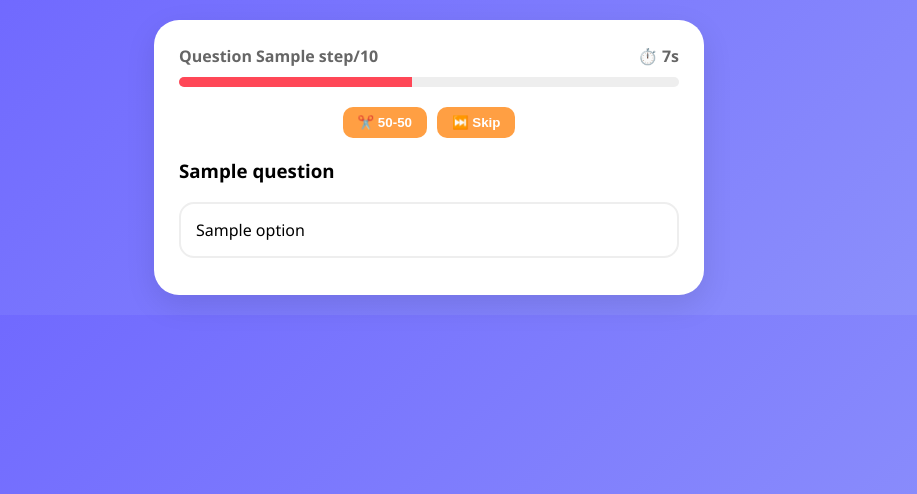
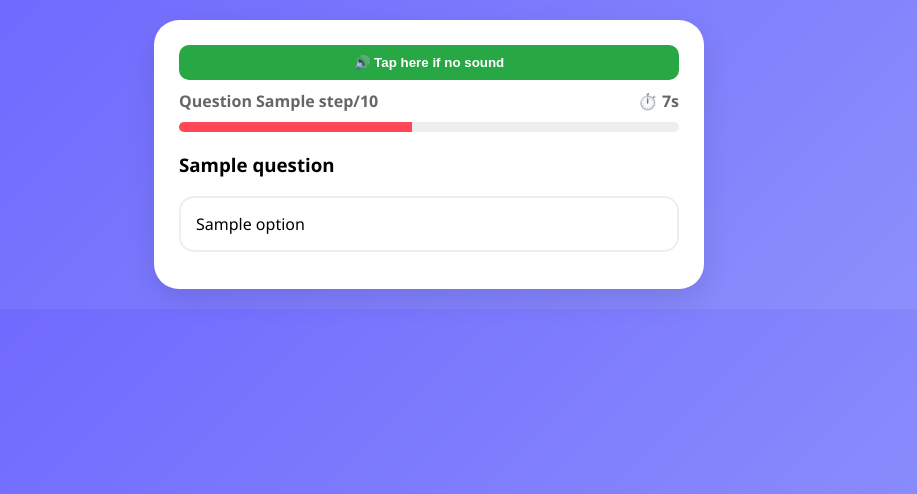
Before and after one commit to tanharahman2003t-art/Nayon, a Flask app: template templates/quiz.html in a window 1280 px wide. Shown: the top 494 px of the page, without its empty margins (211-1128 px from the left). Run offline with Flask 3, Linux system fonts and the light colour scheme; the template is opened without the code that fills it: most values are stand-ins (such as "Sample title", 1, 10 or a date in 2020).

Commit message:
Update quiz.html

```diff
--- a/templates/quiz.html
+++ b/templates/quiz.html
@@ -2,52 +2,43 @@
 <html>
 <head>
     <meta name="viewport" content="width=device-width, initial-scale=1.0">
-    <title>Quiz Master - Sound Fixed</title>
+    <title>Quiz Master - Mobile Sound Fix</title>
     <style>
-        body { font-family: 'Segoe UI', sans-serif; background: linear-gradient(135deg, #6c63ff, #8f94fb); margin: 0; }
+        body { font-family: 'Segoe UI', sans-serif; background: linear-gradient(135deg, #6c63ff, #8f94fb); margin: 0; touch-action: manipulation; }
         .container { max-width: 500px; margin: 20px auto; background: white; padding: 25px; border-radius: 25px; box-shadow: 0 10px 30px rgba(0,0,0,0.1); }
         .timer-container { width: 100%; background: #eee; height: 10px; border-radius: 5px; margin-bottom: 20px; overflow: hidden; }
         .timer-bar { height: 100%; background: #ff4757; width: 100%; transition: width 1s linear; }
         .info { display: flex; justify-content: space-between; margin-bottom: 10px; font-weight: bold; color: #666; }
-        .lifelines { display: flex; gap: 10px; margin-bottom: 20px; justify-content: center; }
-        .life-btn { background: #ff9f43; color: white; border: none; padding: 8px 15px; border-radius: 10px; cursor: pointer; font-weight: bold; }
-        .option { padding: 15px; margin-bottom: 12px; border: 2px solid #eee; border-radius: 15px; cursor: pointer; transition: 0.3s; background: white; }
-        .option:hover { border-color: #6c63ff; background: #f9f9ff; }
+        .option { padding: 15px; margin-bottom: 12px; border: 2px solid #eee; border-radius: 15px; cursor: pointer; transition: 0.3s; background: white; -webkit-tap-highlight-color: transparent; }
         .correct { background: #e6ffe6 !important; border-color: #28a745 !important; }
         .wrong { background: #ffe6e6 !important; border-color: #ff4757 !important; }
-        .hidden-option { visibility: hidden; pointer-events: none; }
+        .btn-start-sound { background: #28a745; color: white; padding: 10px; border: none; border-radius: 10px; margin-bottom: 10px; width: 100%; cursor: pointer; font-weight: bold; }
     </style>
 </head>
-<body onclick="unlockAudio()"> <audio id="snd_correct" preload="auto">
-    <source src="https://www.soundjay.com/buttons/sounds/button-37.mp3" type="audio/mpeg">
+<body>
+
+<audio id="snd_correct" preload="auto">
+    <source src="https://noproblo.dayjo.org/ZeldaSounds/OOT/OOT_Get_SmallItem.wav" type="audio/wav">
 </audio>
 <audio id="snd_wrong" preload="auto">
-    <source src="https://www.soundjay.com/buttons/sounds/button-10.mp3" type="audio/mpeg">
-</audio>
-<audio id="snd_tick" preload="auto">
-    <source src="https://www.soundjay.com/clock/sounds/clock-ticking-2.mp3" type="audio/mpeg">
+    <source src="https://noproblo.dayjo.org/ZeldaSounds/OOT/OOT_Bose_Ganon_Laugh2.wav" type="audio/wav">
 </audio>
 
 <div class="container">
+    <button class="btn-start-sound" id="unmuteBtn" onclick="enableAudio()">🔊 Tap here if no sound</button>
+
     <div class="info">
         <span>Question {{ step }}/{{ total }}</span>
         <span id="timerText">⏱️ 15s</span>
     </div>
     <div class="timer-container"><div class="timer-bar" id="progressBar"></div></div>
 
-    <div class="lifelines">
-        <button id="fiftyBtn" class="life-btn" onclick="useFiftyFifty()">✂️ 50-50</button>
-        <button id="skipBtn" class="life-btn" onclick="useSkip()">⏭️ Skip</button>
-    </div>
-
-    <h3 id="q_text">{{ question.question }}</h3>
+    <h3>{{ question.question }}</h3>
 
     <form id="quizForm" method="POST">
-        <div id="optionsContainer">
-            {% for option in options %}
-            <div class="option" onclick="selectAnswer(this, `{{ option }}`)">{{ option }}</div>
-            {% endfor %}
-        </div>
+        {% for option in options %}
+        <div class="option" onclick="selectAnswer(this, `{{ option }}`)">{{ option }}</div>
+        {% endfor %}
         <input type="hidden" name="answer" id="answerInput">
     </form>
 </div>
@@ -55,52 +46,44 @@
 <script>
     const correctAns = `{{ question.answer }}`;
     let timeLeft = 15;
-    let isPaused = false;
+    let answered = false;
 
-    // Audio Elements
     const sCorrect = document.getElementById("snd_correct");
     const sWrong = document.getElementById("snd_wrong");
-    const sTick = document.getElementById("snd_tick");
 
-    // Audio Unlocker: Chrome/Safari require interaction
-    function unlockAudio() {
+    // Function to "wake up" audio on mobile
+    function enableAudio() {
         sCorrect.play(); sCorrect.pause();
         sWrong.play(); sWrong.pause();
-        sTick.play(); sTick.pause();
+        document.getElementById("unmuteBtn").style.display = "none";
     }
 
     const timer = setInterval(() => {
-        if(!isPaused) {
+        if(!answered) {
             timeLeft--;
             document.getElementById("timerText").innerText = `⏱️ ${timeLeft}s`;
             document.getElementById("progressBar").style.width = (timeLeft / 15 * 100) + "%";
-
-            if(timeLeft <= 3 && timeLeft > 0) {
-                sTick.currentTime = 0;
-                sTick.play().catch(e => {});
-            }
-
-            if (timeLeft <= 0) {
-                clearInterval(timer);
-                submitForm("TIMEOUT");
-            }
+            if (timeLeft <= 0) { clearInterval(timer); submitForm("TIMEOUT"); }
         }
     }, 1000);
 
     function selectAnswer(el, val) {
-        if(isPaused) return;
-        isPaused = true;
+        if(answered) return;
+        answered = true;
+
+        // Mobile-er jonno prothom click-e audio context unlock kora
+        enableAudio();
 
         const options = document.querySelectorAll(".option");
         options.forEach(opt => opt.style.pointerEvents = "none");
 
         if (val.trim() === correctAns.trim()) {
             sCorrect.currentTime = 0;
-            sCorrect.play().catch(e => console.log("Blocked"));
+            sCorrect.play();
             el.classList.add("correct");
         } else {
             sWrong.currentTime = 0;
-            sWrong.play().catch(e => console.log("Blocked"));
+            sWrong.play();
             el.classList.add("wrong");
             options.forEach(opt => {
                 if(opt.innerText.trim() === correctAns.trim()) opt.classList.add("correct");
@@ -110,23 +93,6 @@
         setTimeout(() => submitForm(val), 1200);
     }
 
-    function useFiftyFifty() {
-        const options = Array.from(document.querySelectorAll(".option"));
-        let count = 0;
-        options.forEach(opt => {
-            if (opt.innerText.trim() !== correctAns.trim() && count < 2) {
-                opt.classList.add("hidden-option");
-                count++;
-            }
-        });
-        document.getElementById("fiftyBtn").disabled = true;
-        document.getElementById("fiftyBtn").style.opacity = "0.5";
-    }
-
-    function useSkip() {
-        submitForm("SKIPPED");
-    }
-
     function submitForm(val) {
         document.getElementById("answerInput").value = val;
         document.getElementById("quizForm").submit();
```
